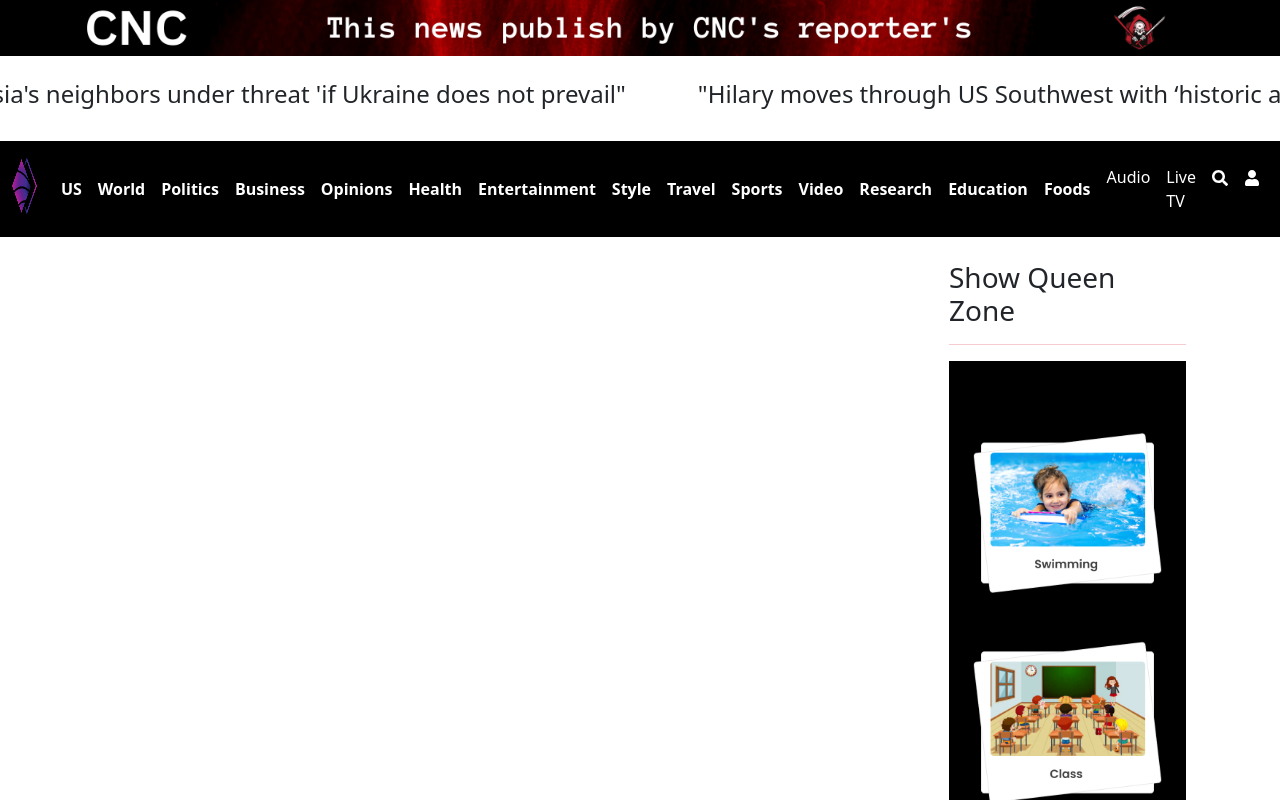
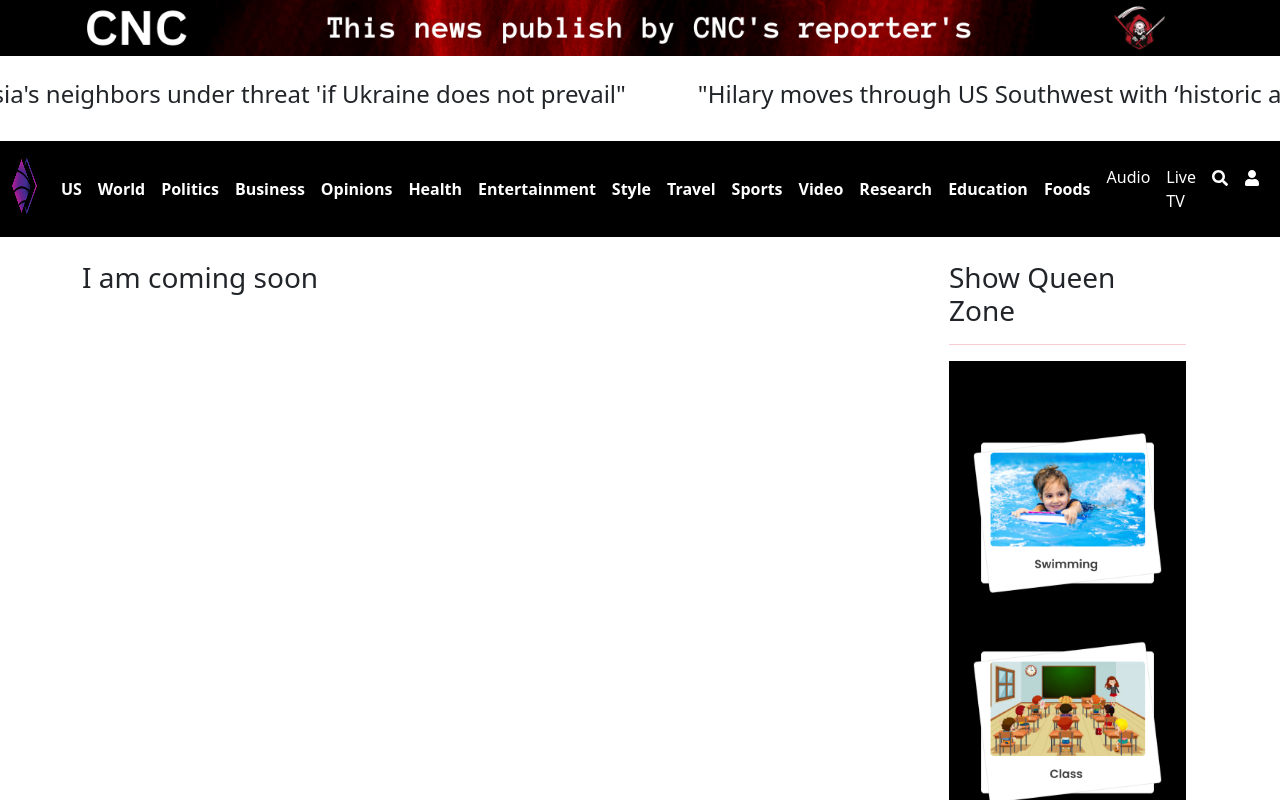
Before and after one commit to SheikhRakibhossain/CNC, a React (Vite) app: page /news/1 in a window 1280 px wide. Shown: the top 800 px of the page. Built offline with nearby package versions, Linux system fonts and the light colour scheme.

Commit message:
correction the read more new button on news card

```diff
--- a/src/pages/Home/newsCard/NewsCard.jsx
+++ b/src/pages/Home/newsCard/NewsCard.jsx
@@ -34,7 +34,7 @@ const NewsCard = ({ news }) => {
                     <Card.Title>{title}</Card.Title>
                     <Card.Img src={image_url} alt='post_image' className='py-2' />
                     <Card.Text className='fs-6 fw-normal py-2'>
-                        {details.length < 250 ? <>{details}</> : <>{details.slice(0, 250)} ... <Link to={`/category/${_id}`} className='link-dark link-offset-2 link-underline-opacity-25 link-underline-opacity-100-hover'>read more</Link></>}
+                        {details.length < 250 ? <>{details}</> : <>{details.slice(0, 250)} ... <Link to={`/news/${_id}`} className='link-dark link-offset-2 link-underline-opacity-25 link-underline-opacity-100-hover'>read more</Link></>}
                     </Card.Text>
                 </Card.Body>
                 <Card.Footer className="text-muted fs-5 d-flex align-items-center">
--- a/src/pages/news/News.jsx
+++ b/src/pages/news/News.jsx
@@ -3,7 +3,7 @@ import React from 'react';
 const News = () => {
     return (
         <div>
-
+            <h3>I am coming soon</h3>
         </div>
     );
 };
```
